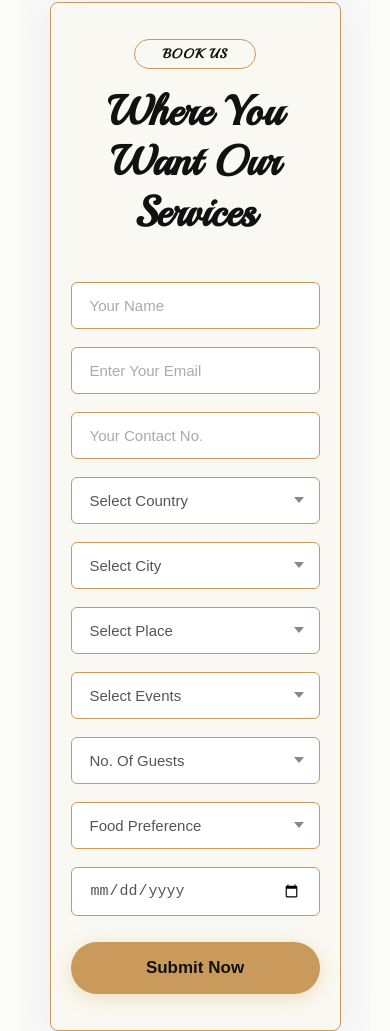
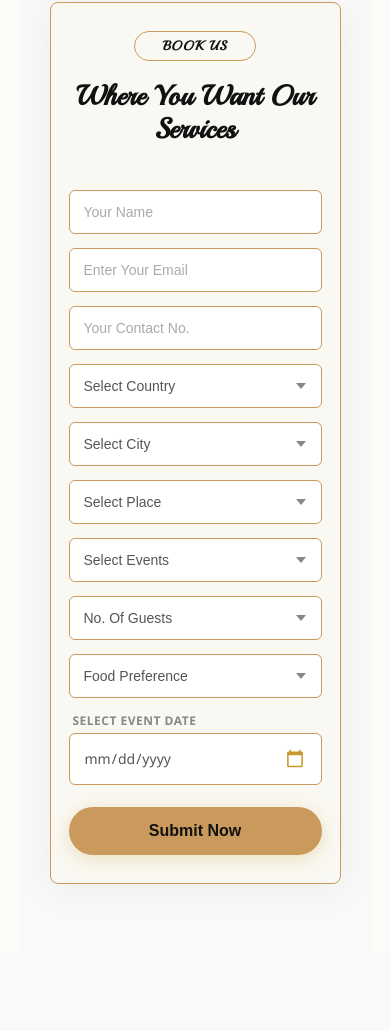
Before and after one commit to RajeshAthelli2005/FUTURE_FS_03, a plain HTML site: page index.html in a window 390 px wide. Shown: the part 8838-9869 px from the top of the page. Drawn offline with nearby package versions, Linux system fonts and the light colour scheme.

Commit message:
Fix booking form with Web3Forms, fix date field label, improve mobile responsive

```diff
--- a/index.html
+++ b/index.html
@@ -428,7 +428,10 @@
                                     <option value="non-vegetarian">Non Vegetarian</option>
                                 </select>
                             </div>
-                            <div class="booking-field"><input type="date" name="date" required></div>
+                            <div class="booking-field date-field">
+                                <label class="date-label">Select Event Date</label>
+                                <input type="date" name="date" required>
+                            </div>
                             <div class="booking-submit"><button type="submit" class="booking-button">Submit Now</button></div>
                         </form>
                     </div>
--- a/style.css
+++ b/style.css
@@ -729,3 +729,83 @@ html, body { overflow-x: hidden; font-family: 'Segoe UI', Tahoma, Geneva, Verdan
     .cs6b { grid-template-columns: 1fr; }
     .section-title-lg { font-size: 26px; }
 }
+
+/* ===== DATE FIELD FIX ===== */
+.date-field {
+    position: relative;
+}
+
+.date-label {
+    display: block;
+    font-size: 13px;
+    font-weight: 600;
+    color: #888;
+    margin-bottom: 4px;
+    text-align: left;
+    padding-left: 4px;
+    text-transform: uppercase;
+    letter-spacing: 0.5px;
+}
+
+.date-field input[type="date"] {
+    width: 100%;
+    padding: 14px 18px;
+    font-size: 15px;
+    color: #555;
+    background: var(--white);
+    border: 1.5px solid var(--gold);
+    border-radius: 6px;
+    outline: none;
+    appearance: none;
+    -webkit-appearance: none;
+    cursor: pointer;
+    transition: border-color 0.2s, box-shadow 0.2s;
+    font-family: 'Segoe UI', Tahoma, Geneva, Verdana, sans-serif;
+}
+
+.date-field input[type="date"]:focus {
+    border-color: var(--gold-dark);
+    box-shadow: 0 0 0 3px rgba(201,168,76,0.18);
+}
+
+/* Fix date input on mobile - show calendar icon clearly */
+input[type="date"]::-webkit-calendar-picker-indicator {
+    opacity: 1;
+    cursor: pointer;
+    filter: invert(0.5) sepia(1) saturate(3) hue-rotate(5deg);
+    width: 20px;
+    height: 20px;
+}
+
+/* Mobile booking form improvements */
+@media (max-width: 768px) {
+    .cs8 .booking-form {
+        grid-template-columns: 1fr;
+        gap: 14px;
+    }
+
+    .cs8 .booking-card {
+        padding: 28px 18px;
+    }
+
+    .cs8 .booking-title {
+        font-size: 28px;
+    }
+
+    .cs8 .booking-field select,
+    .cs8 .booking-field input,
+    .date-field input[type="date"] {
+        padding: 13px 14px;
+        font-size: 14px;
+    }
+
+    .cs8 .booking-button {
+        width: 100%;
+        padding: 15px;
+        font-size: 16px;
+    }
+
+    .date-label {
+        font-size: 12px;
+    }
+}
```
